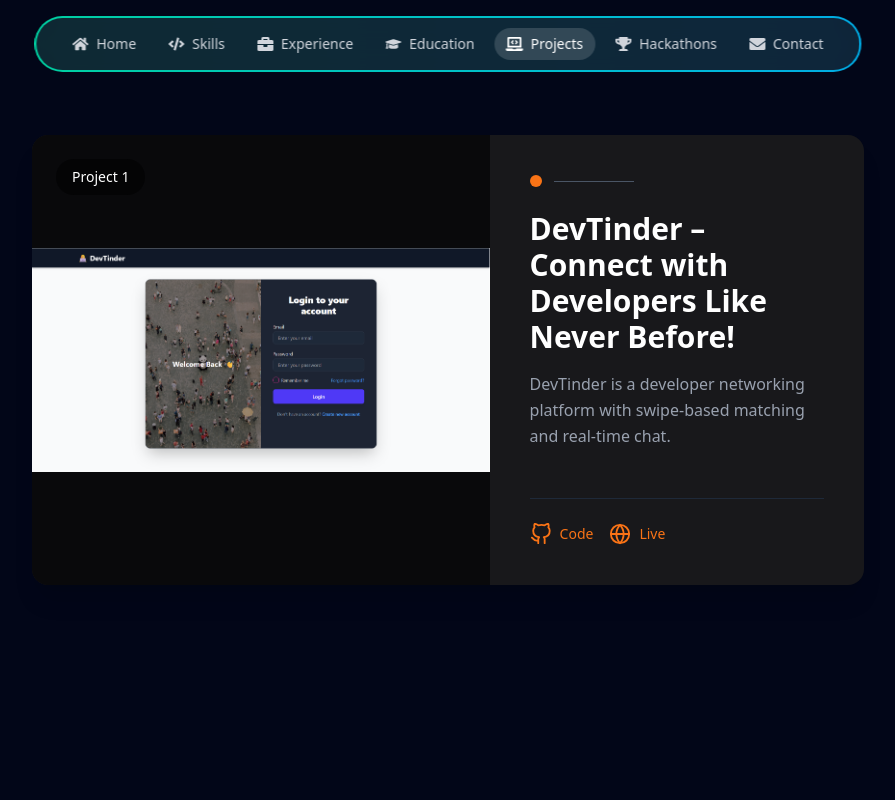
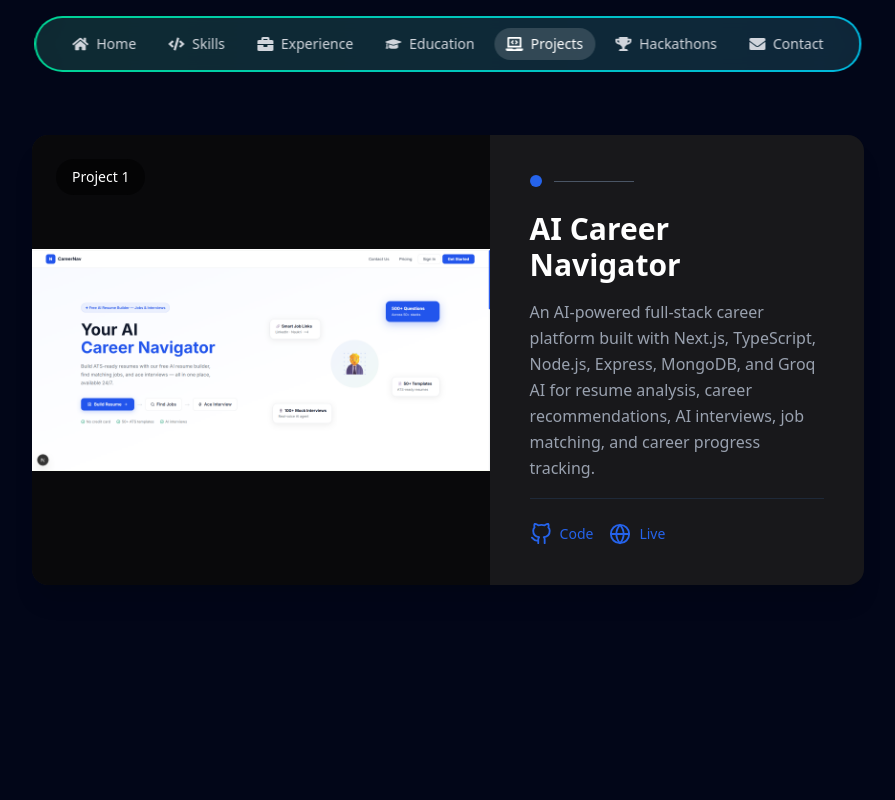
Before and after one commit to achalkumar98/my-portfolio, a React (Vite) app: page /projects in a window 1280 px wide. Shown: the top 800 px of the page, without its empty margins (192-1087 px from the left). Built offline with nearby package versions, Linux system fonts and the light colour scheme.

Commit message:
add new project

```diff
--- a/src/pages/Projects/Projects.jsx
+++ b/src/pages/Projects/Projects.jsx
@@ -2,10 +2,20 @@
 import { useTransform, motion, useScroll } from "framer-motion";
 import { useRef, useEffect } from "react";
 import PropTypes from "prop-types";
+import aiCareerNavigator from "@/assets/images/aiCareerNavigator.png";
 import devTinder from "@/assets/images/devTinder.png";
 import ecom from "@/assets/images/ecom.png";
 
 const projects = [
+  {
+    title: "AI Career Navigator",
+    description:
+      "An AI-powered full-stack career platform built with Next.js, TypeScript, Node.js, Express, MongoDB, and Groq AI for resume analysis, career recommendations, AI interviews, job matching, and career progress tracking.",
+    link: aiCareerNavigator,
+    color: "#2563eb",
+    githubLink: "https://github.com/your-username/ai-career-navigator",
+    liveLink: "https://ai-career-path-predicator-tawny.vercel.app/",
+  },
   {
     title: "DevTinder – Connect with Developers Like Never Before!",
     description:
```
Also changed, not shown: src/assets/images/aiCareerNavigator.png (added).
